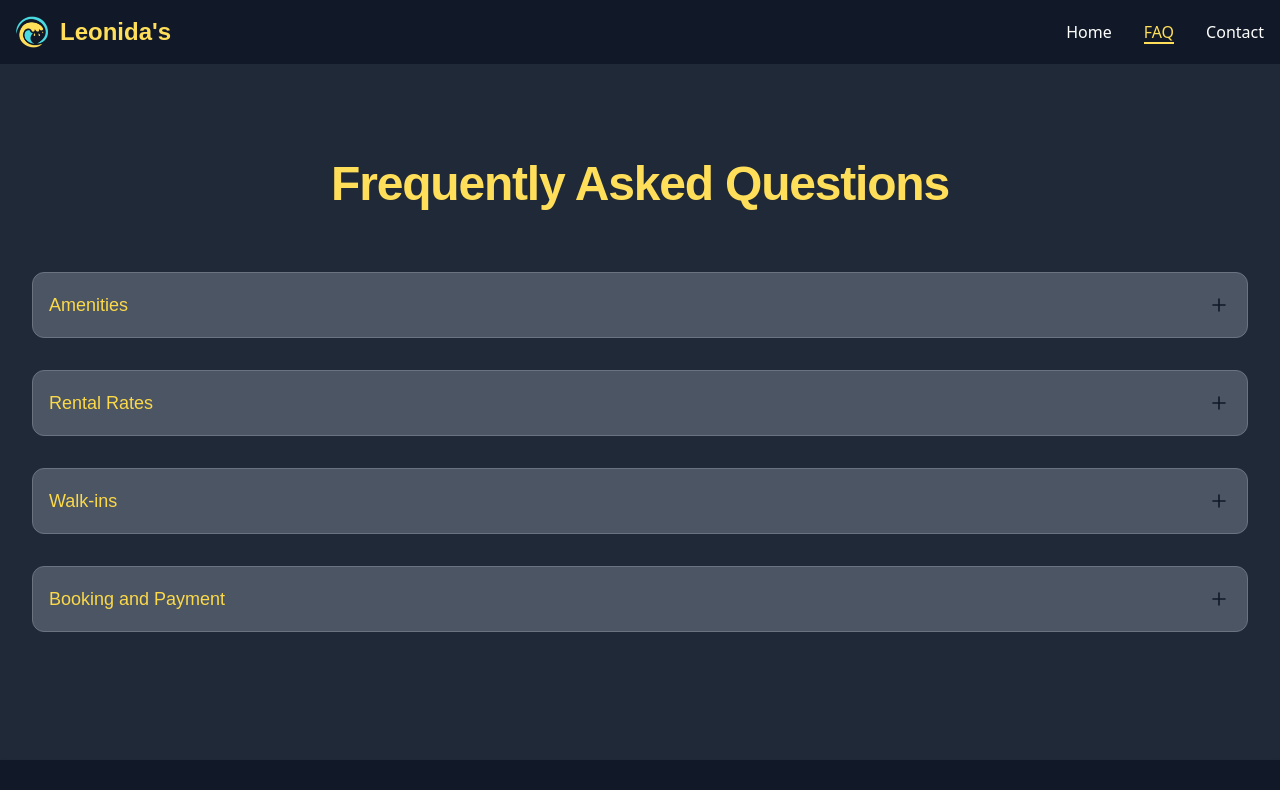
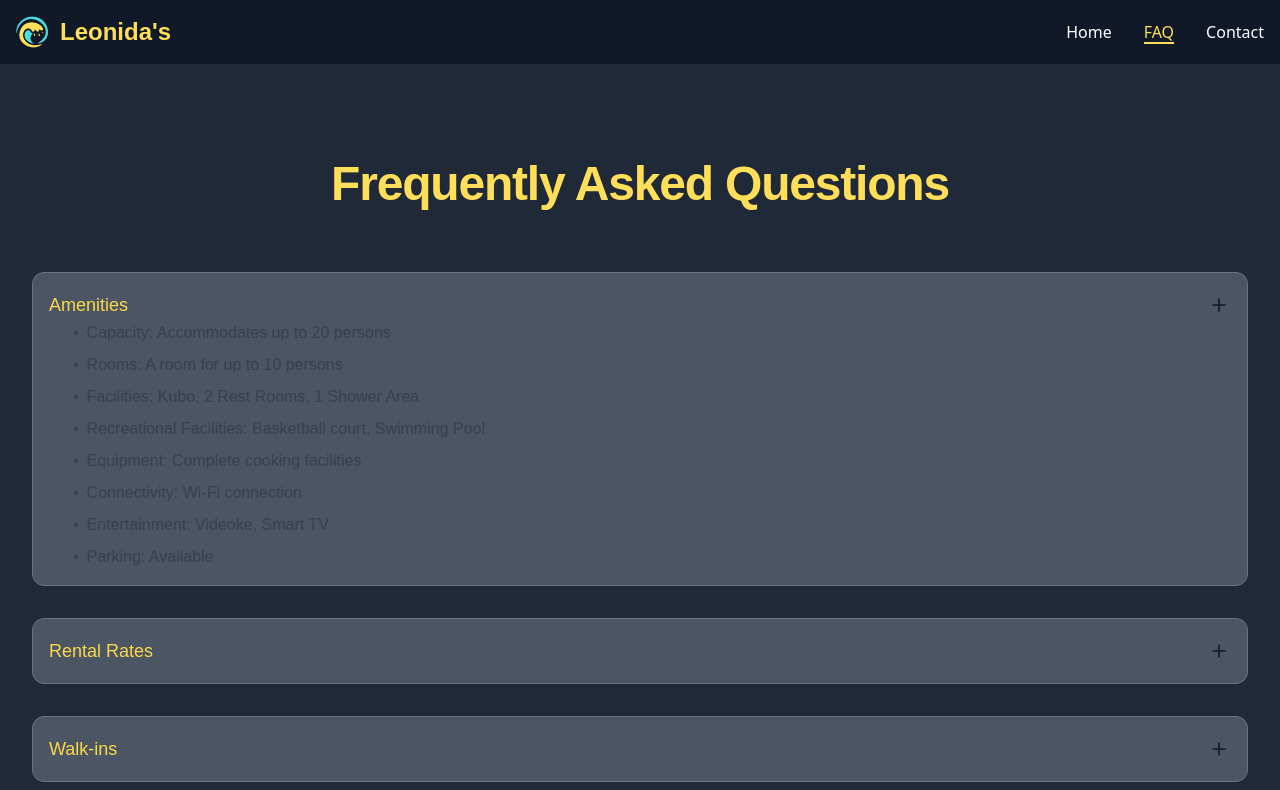
Before and after one commit to zoroQT20/leonieslatestweb, a React (Create React App) app: page /about in a window 1280 px wide. Shown: the top 790 px of the page. Built offline with nearby package versions, Linux system fonts and the light colour scheme.

Commit message:
push additional fixes

```diff
--- a/src/user/About.tsx
+++ b/src/user/About.tsx
@@ -74,11 +74,11 @@ const About: React.FC = () => {
             <div
             id="collapse-one"
             className={`accordion-content w-full overflow-hidden pr-4 transition-all duration-500 ${
-                openAccordion === 'accordion-1' ? 'max-h-[250px]' : 'max-h-0'
-              }`}
+                openAccordion === 'accordion-1' ? 'max-h-[500px]' : 'max-h-0'
+            } sm:max-h-[500px] md:max-h-[600px] lg:max-h-[700px] xl:max-h-[800px]`}
             aria-labelledby="accordion-heading-one"
             >
-              <ul className="list-disc pl-6 space-y-2 text-gray-700 style={{ fontFamily: 'Isidora Soft, sans-serif' }}">
+            <ul className="list-disc pl-6 space-y-2 text-gray-700" style={{ fontFamily: 'Isidora Soft, sans-serif' }}>
                 <li className="flex items-start">
                 <span className="mr-2">•</span>
                 <span>Capacity: Accommodates up to 20 persons</span>
@@ -89,7 +89,11 @@ const About: React.FC = () => {
                 </li>
                 <li className="flex items-start">
                 <span className="mr-2">•</span>
-                  <span>Recreational Facilities: Basketball court, kubo</span>
+                <span>Facilities: Kubo, 2 Rest Rooms, 1 Shower Area</span>
+                </li>
+                <li className="flex items-start">
+                <span className="mr-2">•</span>
+                <span>Recreational Facilities: Basketball court, Swimming Pool</span>
                 </li>
                 <li className="flex items-start">
                 <span className="mr-2">•</span>
@@ -322,21 +326,21 @@ const About: React.FC = () => {
             }`}
             aria-labelledby="accordion-heading-four"
             >
-              <ul className="list-disc pl-6 space-y-2 text-gray-700 style={{ fontFamily: 'Isidora Soft, sans-serif' }}">
+            <ul className="list-disc pl-0 space-y-2 text-gray-700" style={{ fontFamily: 'Isidora Soft, sans-serif' }}>
                 <li className="flex items-start">
-                  <span className="mr-2">•</span>
-                  <span>Bookings can be made via phone or email</span>
+                <span className="inline-block w-4 mr-2 text-gray-900">•</span>
+                <span>Bookings can be made by phone or email</span>
                 </li>
                 <li className="flex items-start">
-                  <span className="mr-2">•</span>
+                <span className="inline-block w-4 mr-2 text-gray-900">•</span>
                 <span>50% deposit is required to secure the reservation</span>
                 </li>
                 <li className="flex items-start">
-                  <span className="mr-2">•</span>
+                <span className="inline-block w-4 mr-2 text-gray-900">•</span>
                 <span>Full payment is due 1 week before the event</span>
                 </li>
                 <li className="flex items-start">
-                  <span className="mr-2">•</span>
+                <span className="inline-block w-4 mr-2 text-gray-900">•</span>
                 <span>Payments are non-refundable</span>
                 </li>
             </ul>
```
Lines whose indentation alone changed are shown as unchanged.
